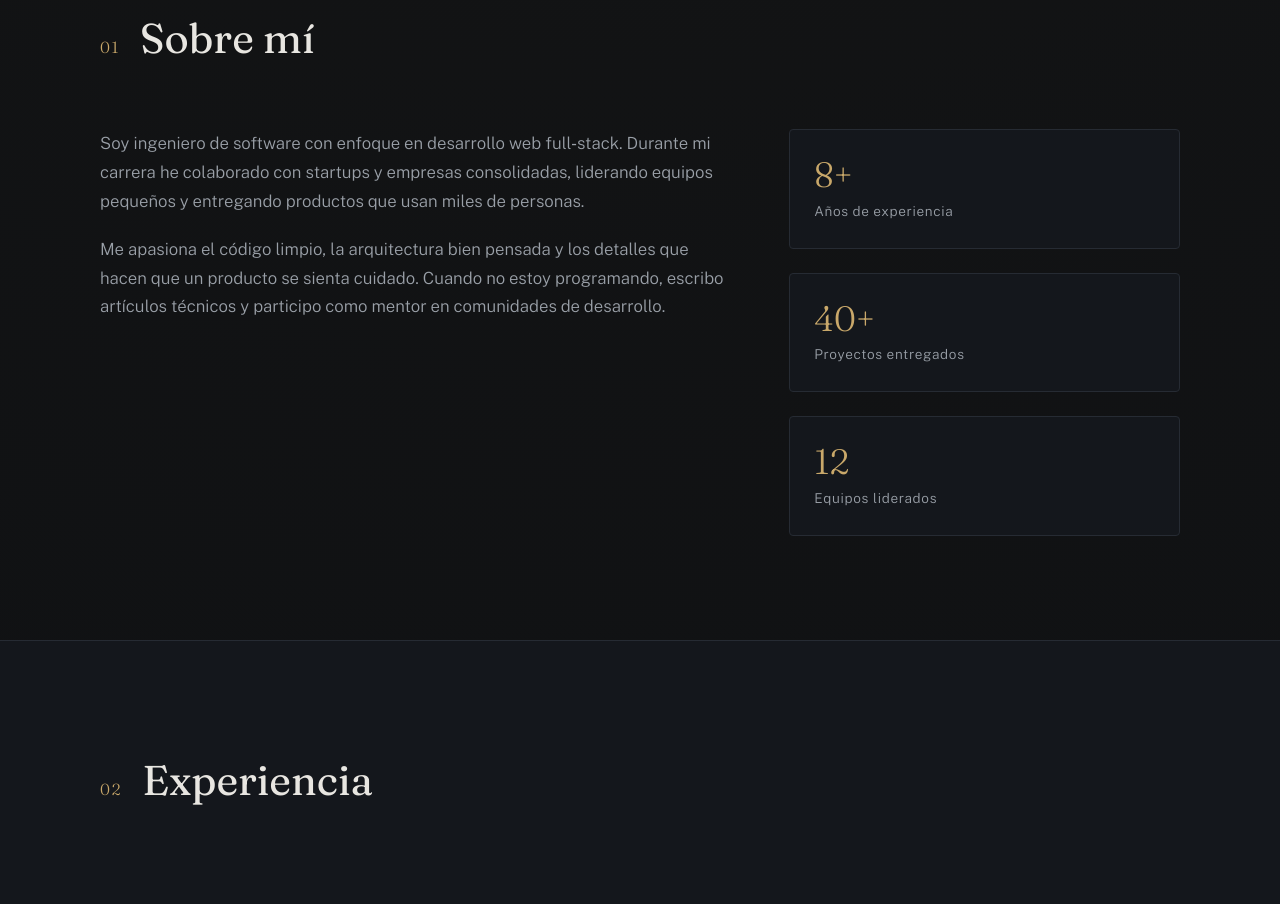
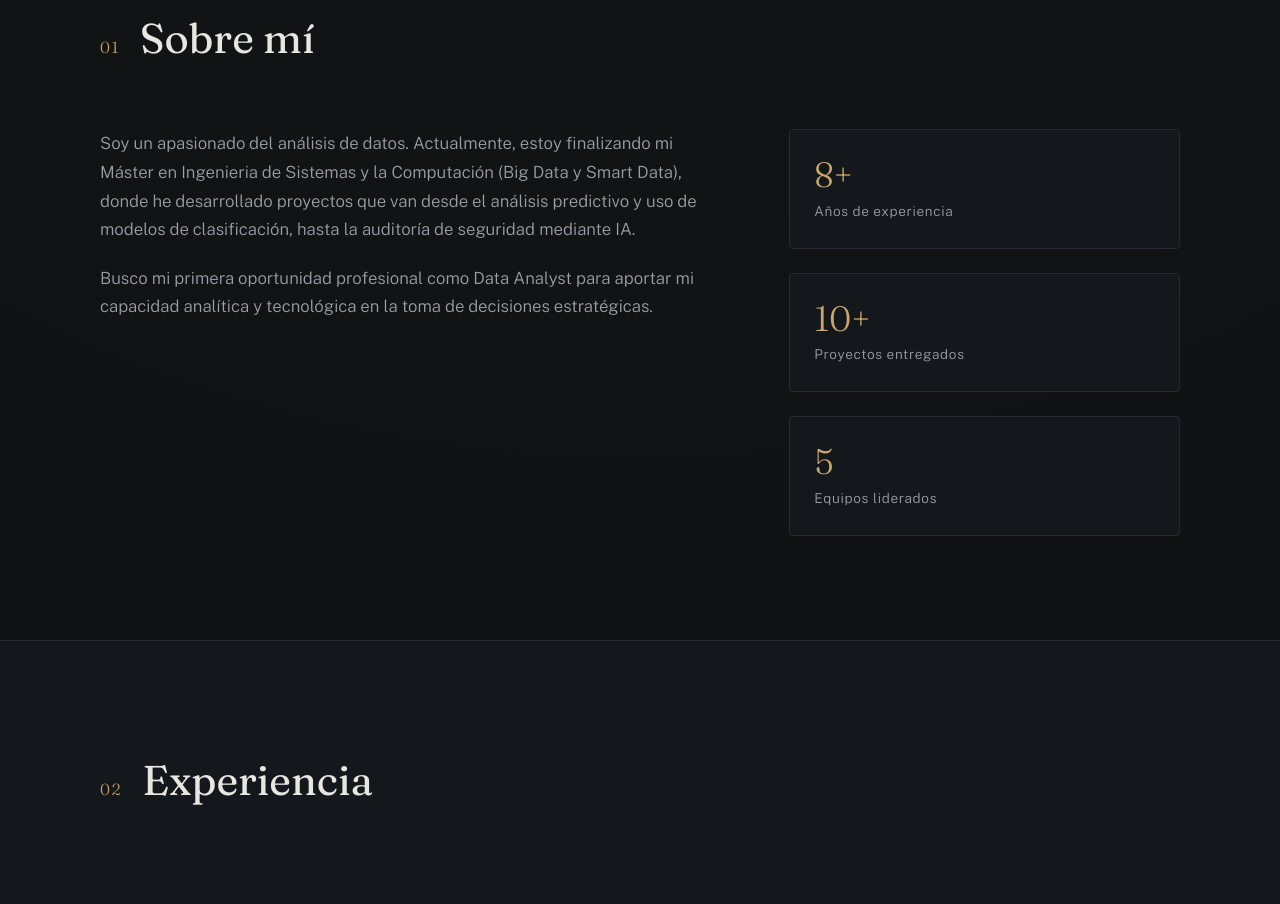
Before and after one commit to itruebag94/itruebag94.github.io, a plain HTML site: page index.html in a window 1280 px wide. Shown: the part 951-1855 px from the top of the page. Drawn offline with nearby package versions, Linux system fonts and the light colour scheme.

Commit message:
Actualizado mi pagina web -  portafolio de prueba - Curso GitHub - DevTalles

```diff
--- a/index.html
+++ b/index.html
@@ -77,14 +77,14 @@
         <div class="about-grid">
           <div class="about-text reveal">
             <p>
-              Soy ingeniero de software con enfoque en desarrollo web full&#8209;stack.
-              Durante mi carrera he colaborado con startups y empresas consolidadas,
-              liderando equipos pequeños y entregando productos que usan miles de personas.
+              Soy un apasionado del análisis de datos. Actualmente, estoy finalizando mi Máster
+              en Ingenieria de Sistemas y la Computación (Big Data y Smart Data), donde he desarrollado
+              proyectos que van desde el análisis predictivo y uso de modelos de clasificación, hasta la
+              auditoría de seguridad mediante IA.
             </p>
             <p>
-              Me apasiona el código limpio, la arquitectura bien pensada y los detalles
-              que hacen que un producto se sienta cuidado. Cuando no estoy programando,
-              escribo artículos técnicos y participo como mentor en comunidades de desarrollo.
+              Busco mi primera oportunidad profesional como Data Analyst para aportar mi capacidad analítica
+              y tecnológica en la toma de decisiones estratégicas.
             </p>
           </div>
           <div class="about-facts reveal">
@@ -93,11 +93,11 @@
               <span class="fact-label">Años de experiencia</span>
             </div>
             <div class="fact">
-              <span class="fact-value">40+</span>
+              <span class="fact-value">10+</span>
               <span class="fact-label">Proyectos entregados</span>
             </div>
             <div class="fact">
-              <span class="fact-value">12</span>
+              <span class="fact-value">5</span>
               <span class="fact-label">Equipos liderados</span>
             </div>
           </div>
```
